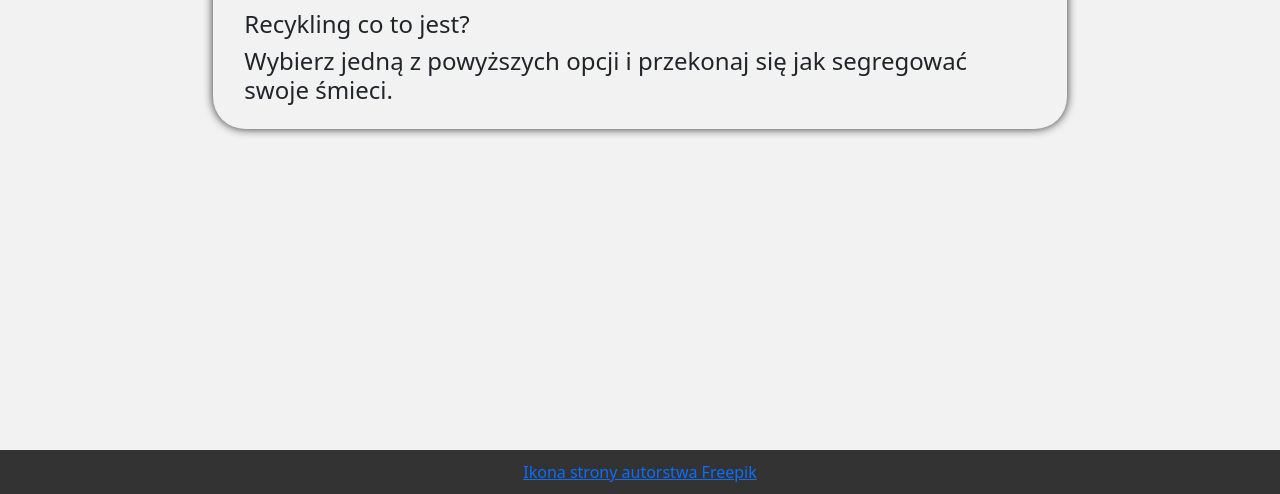
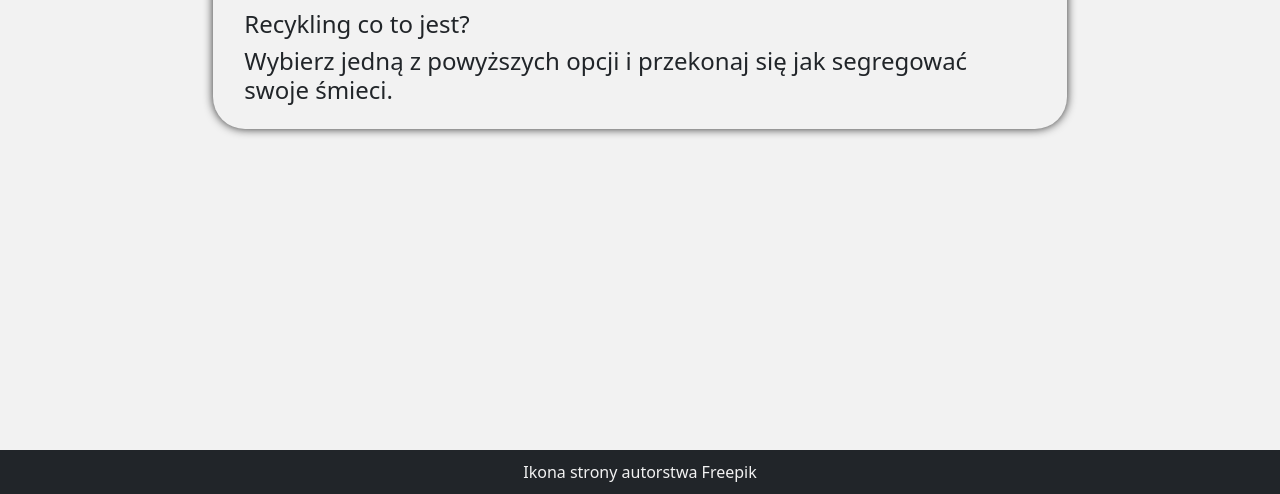
Before and after one commit to Antyperspirant36/ProjektEkologia, a plain HTML site: page Recycling_and_waste_management/recyling.html in a window 1280 px wide. Shown: the part 306-800 px from the top of the page. Drawn offline with nearby package versions, Linux system fonts and the light colour scheme.

Commit message:
Footer changes

```diff
--- a/Recycling_and_waste_management/recyling.html
+++ b/Recycling_and_waste_management/recyling.html
@@ -55,7 +55,9 @@
 							<a class="nav-link active" href="#">Recykling</a>
 						</li>
 						<li class="nav-item">
-                            <a class="nav-link" href="../trash/trash.html">Wywóz śmieci</a>
+							<a class="nav-link" href="../trash/trash.html"
+								>Wywóz śmieci</a
+							>
 						</li>
 						<li class="nav-item">
 							<a class="nav-link" href="#">eeee</a>
@@ -130,7 +132,7 @@
 				swoje śmieci.
 			</h4>
 		</div>
-        <footer class="footer">
+		<footer class="footer fixed-bottom">
 			<a
 				href="https://pl.freepik.com/ikona/hipoalergiczny_4343634#fromView=search&page=1&position=39&uuid=5f46ebcb-2f52-4402-905d-bfc58faa23a9"
 			>
--- a/navbar.css
+++ b/navbar.css
@@ -27,14 +27,20 @@ body {
 	margin: 0;
 }
 
-footer {
-	background-color: #333; /* Example background */
+.footer {
+	width: 100%;
+	background-color: #212529;
 	color: white;
+	padding: 10px;
+	box-sizing: border-box;
 	text-align: center;
-	padding: 10px;
-	position: absolute;
-	bottom: 0px;
-	left: 0;
-	right: 0;
-	padding-top: 10px;
 }
+
+.footer a {
+	color: #f2f2f2;
+	text-decoration: none;
+}
+
+.footer a:hover {
+	color: teal;
+}
```
Also changed, not shown: index.html (+2 -2 lines). Lines whose indentation alone changed are shown as unchanged.
